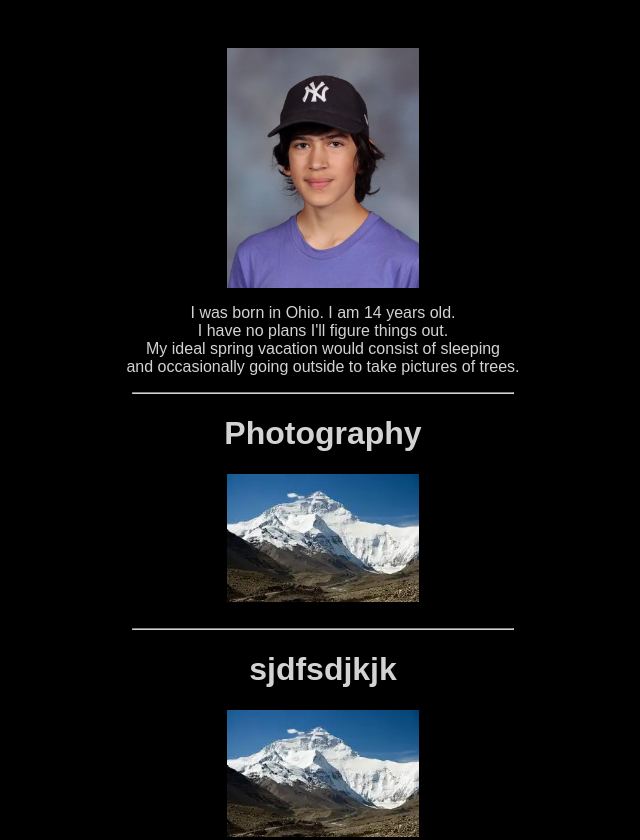
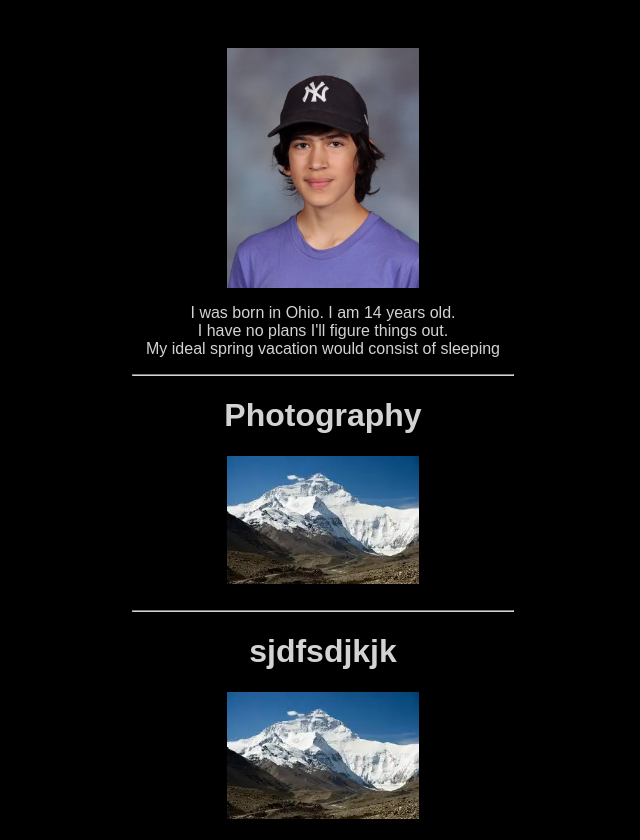
Before and after one commit to jd23011/school-web-projects, a plain HTML site: page personal-website/index.html in a window 1280 px wide. Shown: the top 840 px of the page, without its empty margins (317-957 px from the left). Drawn offline with Linux system fonts and the light colour scheme.

Commit message:
small change

```diff
--- a/personal-website/index.html
+++ b/personal-website/index.html
@@ -12,8 +12,7 @@
 <p class="text1">
     I was born in Ohio. I am 14 years old. <br>
     I have no plans I'll figure things out. <br>
-    My ideal spring vacation would consist of sleeping <br>
-    and occasionally going outside to take pictures of trees.
+    My ideal spring vacation would consist of sleeping
 </p>
 
 <hr>
```
